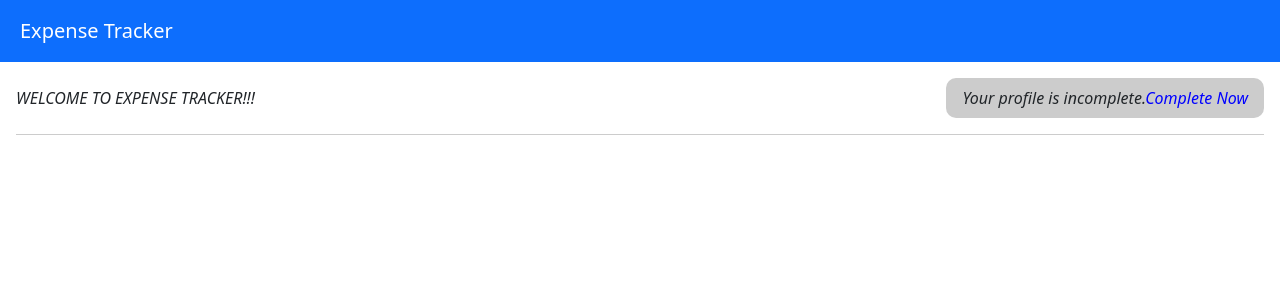
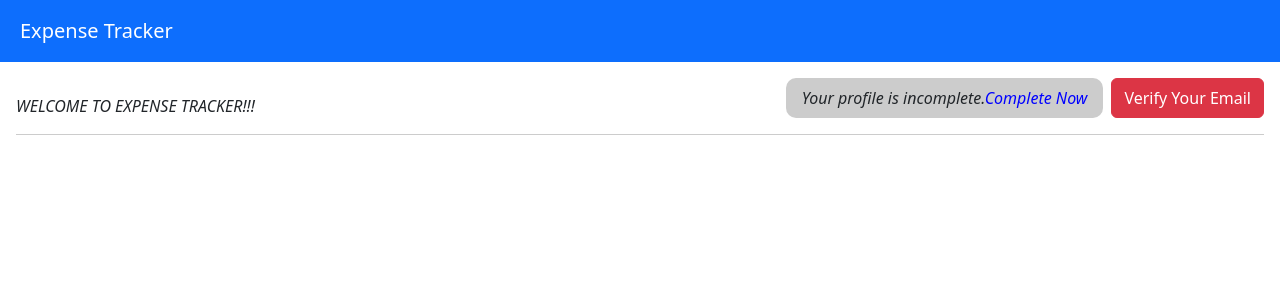
Before and after one commit to rintha/react-expense-tracker, a React (Create React App) app: page /welcome in a window 1280 px wide. Shown: the top 300 px of the page. Built offline with nearby package versions, Linux system fonts and the light colour scheme.

Commit message:
verify email

```diff
--- a/src/components/pages/Welcome.js
+++ b/src/components/pages/Welcome.js
@@ -1,10 +1,33 @@
 import React from "react";
+import axios from "axios";
+import { Button } from "react-bootstrap";
 import { useHistory } from "react-router-dom";
 
 const Welcome = () => {
   const history = useHistory();
   const profileUpdateHandler = () => {
     history.push("/updateprofile");
+  };
+
+  const verifyEmailHandler = () => {
+    const token = localStorage.getItem("token");
+
+    axios
+      .post(
+        "https://identitytoolkit.googleapis.com/v1/accounts:sendOobCode?key=AIzaSyDIus7yBYANWAFKjKvWbncBM2T09RJUNJA",
+        {
+          requestType: "VERIFY_EMAIL",
+          idToken: token,
+        }
+      )
+      .then((res) => {
+        console.log(res);
+      })
+      .catch((err) => {
+        alert("Login your account before veryfying.");
+
+        console.log(err.code);
+      });
   };
 
   return (
@@ -14,11 +37,10 @@ const Welcome = () => {
         borderBottom: "1px solid #ccc",
       }}
     >
-      <p>
       <i>WELCOME TO EXPENSE TRACKER!!!</i>
-      </p>
+      <div className="text-end d-flex">
         <p
-        className="text-end bg-light-ash  ml-auto px-3 py-2 "
+          className="text-end bg-light-ash  px-3 py-2 "
           style={{ backgroundColor: "#ccc", borderRadius: "10px" }}
         >
           <i>
@@ -34,6 +56,10 @@ const Welcome = () => {
             </span>
           </i>
         </p>
+        <Button className="mb-3 ms-2" variant="danger" onClick={verifyEmailHandler}>
+          Verify Your Email
+        </Button>
+      </div>
     </div>
   );
 };
```
Lines whose indentation alone changed are shown as unchanged.
